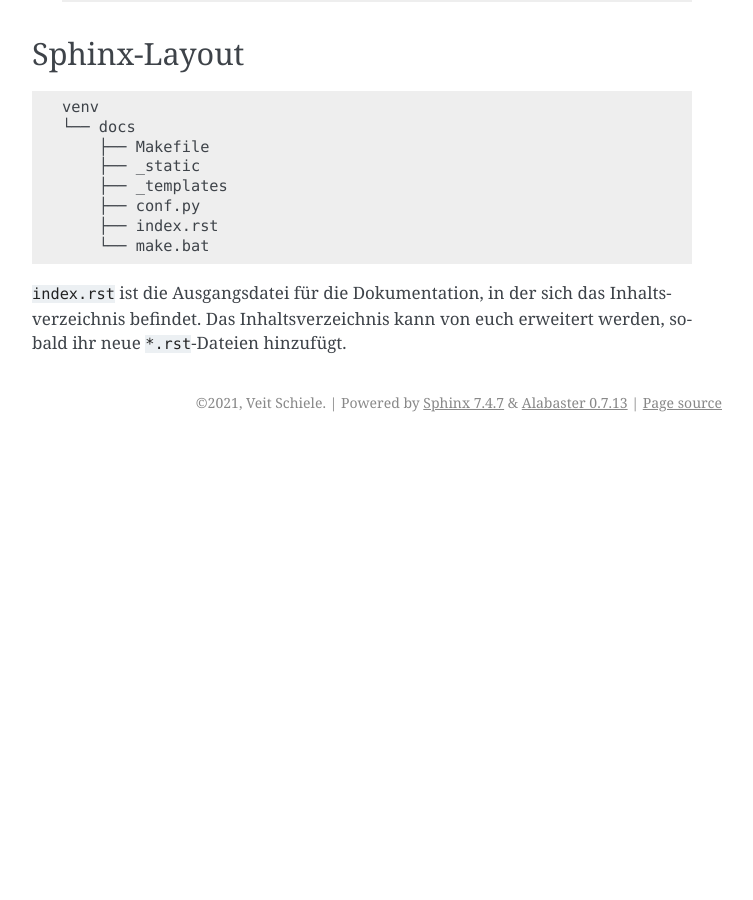
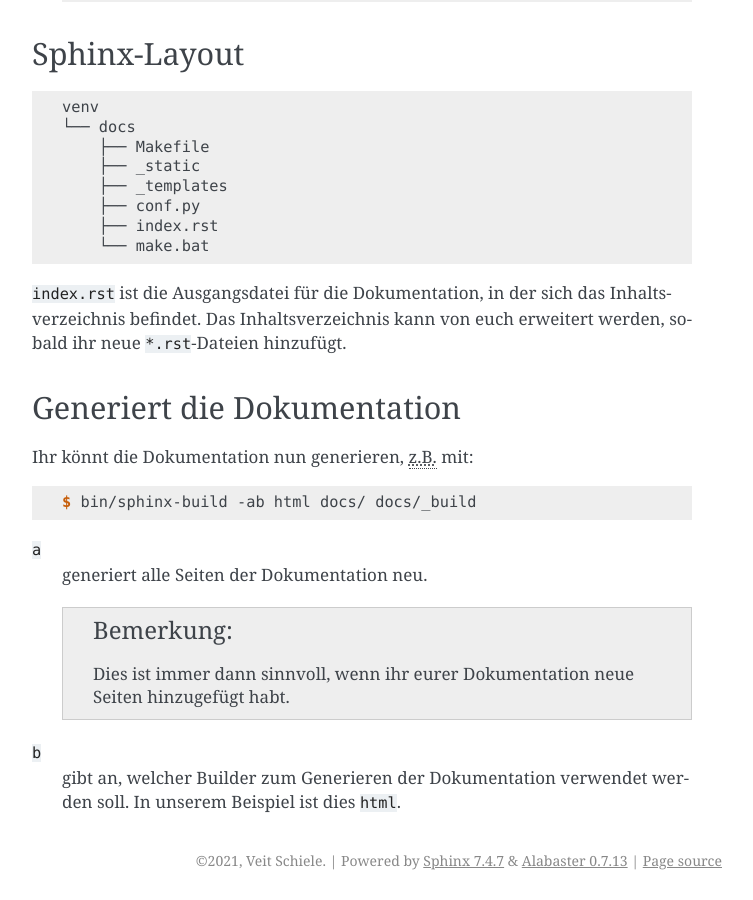
Before and after one commit to veit/python-basics-tutorial-de, a Sphinx documentation site: the page built from docs/document/start.rst, in a window 1280 px wide and 900 px high, scrolled down 1021 px. Shown: the whole window, without its empty margins (388-1141 px from the left). Built offline with Sphinx 7.4.7, drawn with Linux system fonts in a browser that asks for light colours; pages that are not in the unit, such as notebooks, are missing from menus; before the commit the page ends 1463 px from its top, so only the background shows below that; some of the changed text lies outside the part shown.

Commit message:
Add section for generating the docs

```diff
--- a/docs/document/start.rst
+++ b/docs/document/start.rst
@@ -66,5 +66,26 @@ Sphinx-Layout
         ├── index.rst
         └── make.bat
 
-``index.rst`` ist die Ausgangsdatei für die Dokumentation, in der sich das Inhaltsverzeichnis befindet. Das
-Inhaltsverzeichnis kann von euch erweitert werden, sobald ihr neue ``*.rst``-Dateien hinzufügt.
+``index.rst`` ist die Ausgangsdatei für die Dokumentation, in der sich das
+Inhaltsverzeichnis befindet. Das Inhaltsverzeichnis kann von euch erweitert
+werden, sobald ihr neue ``*.rst``-Dateien hinzufügt.
+
+Generiert die Dokumentation
+---------------------------
+
+Ihr könnt die Dokumentation nun generieren, :abbr:`z.B. (zum Beispiel)` mit:
+
+.. code-block:: console
+
+   $ bin/sphinx-build -ab html docs/ docs/_build
+
+``a``
+    generiert alle Seiten der Dokumentation neu.
+
+    .. note::
+       Dies ist immer dann sinnvoll, wenn ihr eurer Dokumentation neue Seiten
+       hinzugefügt habt.
+
+``b``
+    gibt an, welcher Builder zum Generieren der Dokumentation verwendet werden
+    soll. In unserem Beispiel ist dies ``html``.
```
